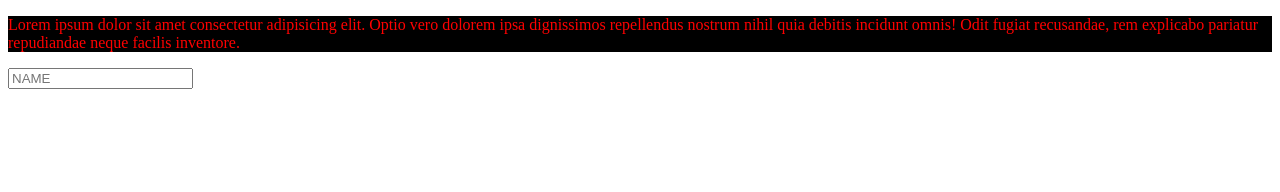
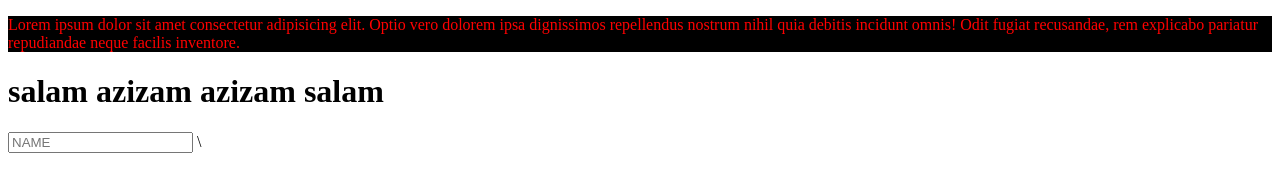
Before and after one commit to mahsavafadar/gogoli, a plain HTML site: page index.html in a window 1280 px wide. Drawn offline with Linux system fonts and the light colour scheme.

Commit message:
add h1
add h1

```diff
--- a/index.html
+++ b/index.html
@@ -14,7 +14,10 @@
         nihil quia debitis incidunt omnis! Odit fugiat recusandae, rem explicabo pariatur repudiandae neque facilis
         inventore.</p>
 
+        <h1>salam azizam azizam salam</h1>
+
     <input type="text" placeholder="NAME">
 </body>
 
+\
 </html>
```
